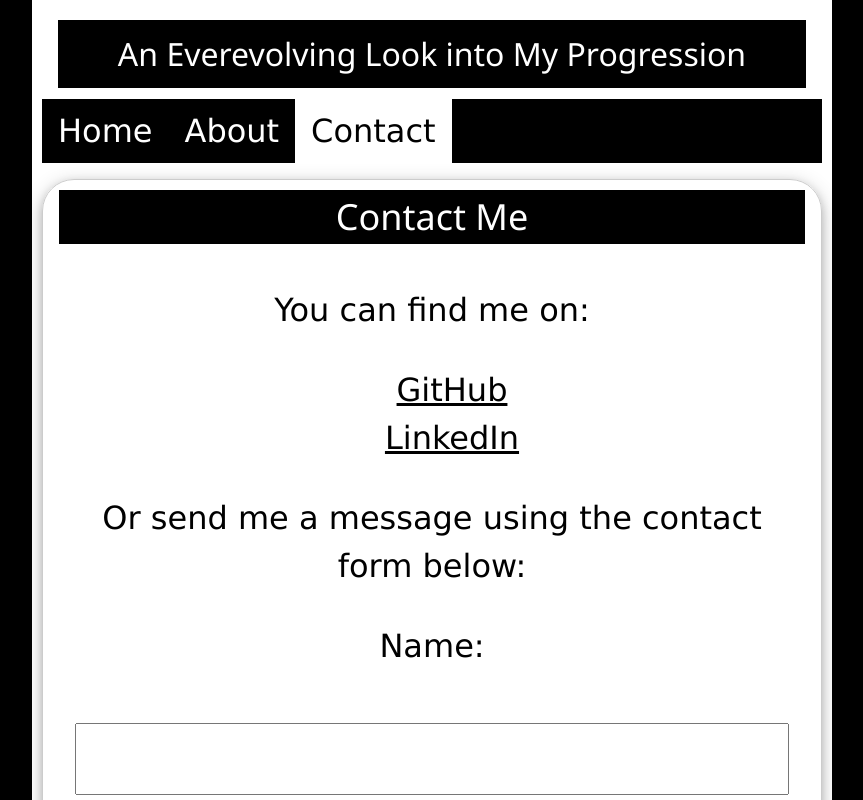
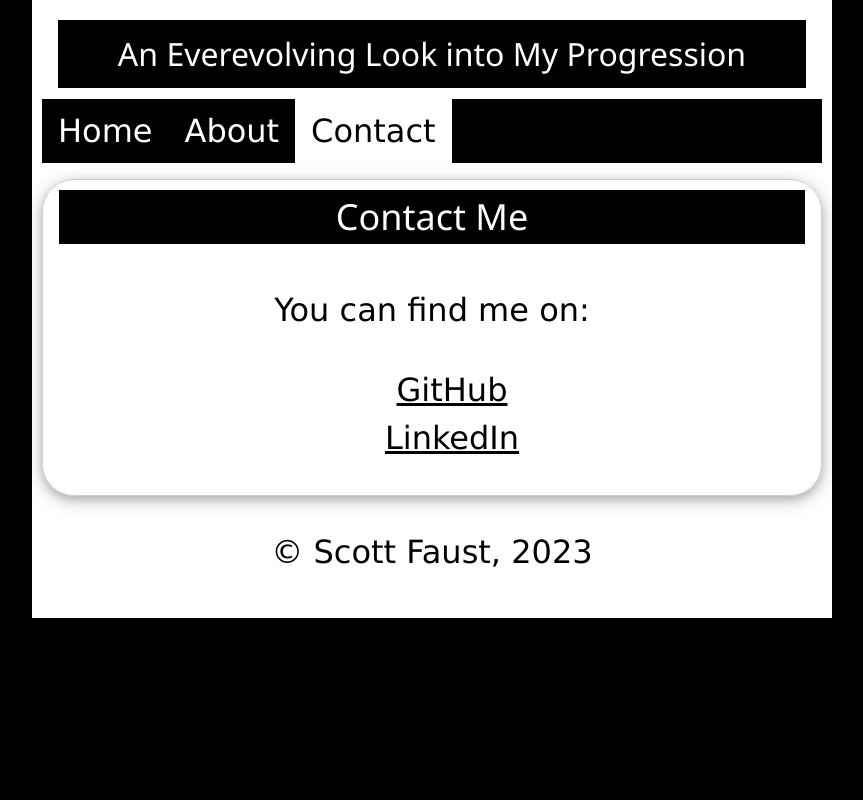
Before and after one commit to DrFaustest/Drfaustest.github.io, a plain HTML site: page contact.html in a window 1280 px wide. Shown: the top 800 px of the page, without its empty margins (208-1071 px from the left). Drawn offline with nearby package versions, Linux system fonts and the light colour scheme.

Commit message:
only static pages supported on github

```diff
--- a/contact.html
+++ b/contact.html
@@ -27,7 +27,7 @@
                     <li><a href="https://github.com/drfaustest" target="_blank">GitHub</a></li>
                     <li><a href="https://www.linkedin.com/in/scott-faust-omaha" target="_blank">LinkedIn</a></li>
                 </ul>
-                <p>Or send me a message using the contact form below:</p>
+                <!--<p>Or send me a message using the contact form below:</p>
                 <form action="submit_form.php" method="post">
                     <label for="name">Name:</label><br>
                     <input type="text" id="name" name="name" required><br>
@@ -36,7 +36,7 @@
                     <label for="message">Message:</label><br>
                     <textarea id="message" name="message" rows="5" required></textarea><br>
                     <input type="submit" value="Send Message">
-                </form>
+                </form> -->
             </div>
         </section>
     </main>
```
